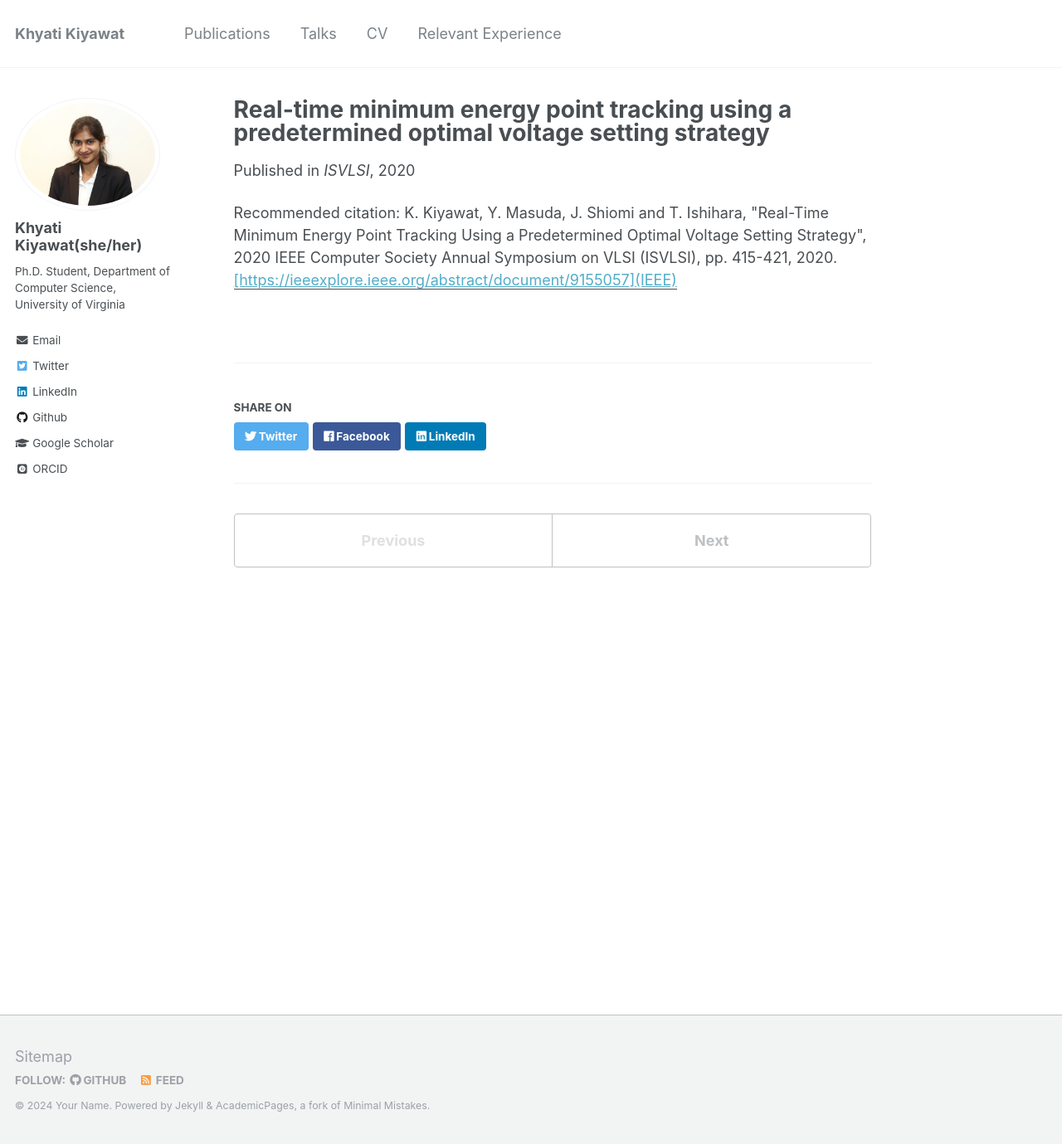
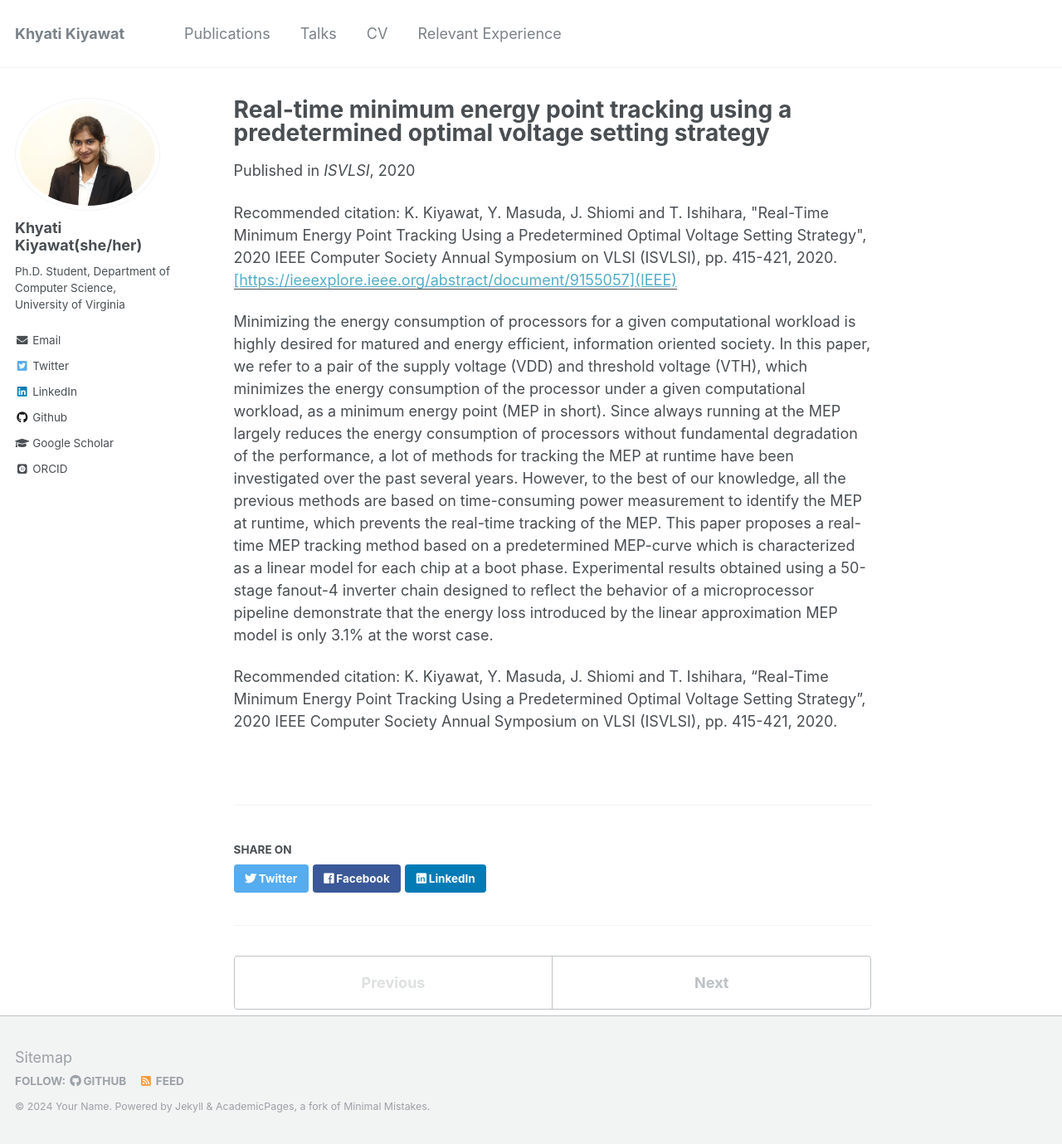
Before and after one commit to khyatikiyawat/khyatikiyawat.github.io, a Jekyll site: the page built from _publications/MEP.md, in a window 1280 px wide and 1379 px high. Shown: the whole window at 83% size. Built offline with Jekyll 4.4.1, drawn with Linux system fonts in a browser that asks for light colours; some web fonts are replaced.

Commit message:
Update MEP.md

```diff
--- a/_publications/MEP.md
+++ b/_publications/MEP.md
@@ -8,8 +8,8 @@ venue: 'ISVLSI'
 paperurl: '[https://ieeexplore.ieee.org/abstract/document/9155057](IEEE)'
 citation: 'K. Kiyawat, Y. Masuda, J. Shiomi and T. Ishihara, "Real-Time Minimum Energy Point Tracking Using a Predetermined Optimal Voltage Setting Strategy", 2020 IEEE Computer Society Annual Symposium on VLSI (ISVLSI), pp. 415-421, 2020.'
 ---
-<!--- Minimizing the energy consumption of processors for a given computational workload is highly desired for matured and energy efficient, information oriented society. In this paper, we refer to a pair of the supply voltage (VDD) and threshold voltage (VTH), which minimizes the energy consumption of the processor under a given computational workload, as a minimum energy point (MEP in short). Since always running at the MEP largely reduces the energy consumption of processors without fundamental degradation of the performance, a lot of methods for tracking the MEP at runtime have been investigated over the past several years. However, to the best of our knowledge, all the previous methods are based on time-consuming power measurement to identify the MEP at runtime, which prevents the real-time tracking of the MEP. This paper proposes a real-time MEP tracking method based on a predetermined MEP-curve which is characterized as a linear model for each chip at a boot phase. Experimental results obtained using a 50-stage fanout-4 inverter chain designed to reflect the behavior of a microprocessor pipeline demonstrate that the energy loss introduced by the linear approximation MEP model is only 3.1% at the worst case.-->
+Minimizing the energy consumption of processors for a given computational workload is highly desired for matured and energy efficient, information oriented society. In this paper, we refer to a pair of the supply voltage (VDD) and threshold voltage (VTH), which minimizes the energy consumption of the processor under a given computational workload, as a minimum energy point (MEP in short). Since always running at the MEP largely reduces the energy consumption of processors without fundamental degradation of the performance, a lot of methods for tracking the MEP at runtime have been investigated over the past several years. However, to the best of our knowledge, all the previous methods are based on time-consuming power measurement to identify the MEP at runtime, which prevents the real-time tracking of the MEP. This paper proposes a real-time MEP tracking method based on a predetermined MEP-curve which is characterized as a linear model for each chip at a boot phase. Experimental results obtained using a 50-stage fanout-4 inverter chain designed to reflect the behavior of a microprocessor pipeline demonstrate that the energy loss introduced by the linear approximation MEP model is only 3.1% at the worst case.
 
-<!--- [Download paper here](http://academicpages.github.io/files/paper1.pdf)-->
+<!--- [Download paper here](http://academicpages.github.io/files/MEP.pdf)-->
 
-<!--- Recommended citation: K. Kiyawat, Y. Masuda, J. Shiomi and T. Ishihara, "Real-Time Minimum Energy Point Tracking Using a Predetermined Optimal Voltage Setting Strategy", 2020 IEEE Computer Society Annual Symposium on VLSI (ISVLSI), pp. 415-421, 2020.-->
+Recommended citation: K. Kiyawat, Y. Masuda, J. Shiomi and T. Ishihara, "Real-Time Minimum Energy Point Tracking Using a Predetermined Optimal Voltage Setting Strategy", 2020 IEEE Computer Society Annual Symposium on VLSI (ISVLSI), pp. 415-421, 2020.
```
